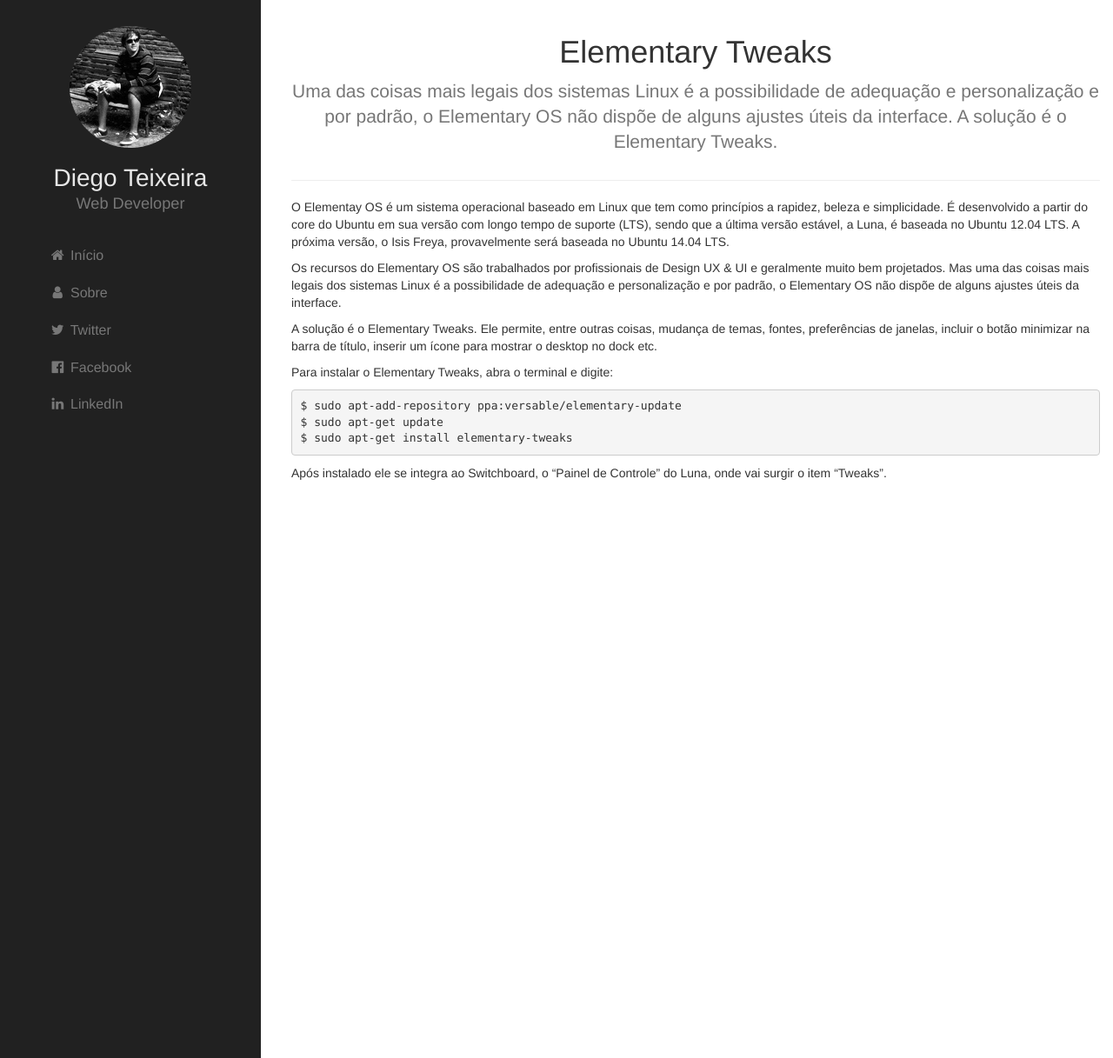
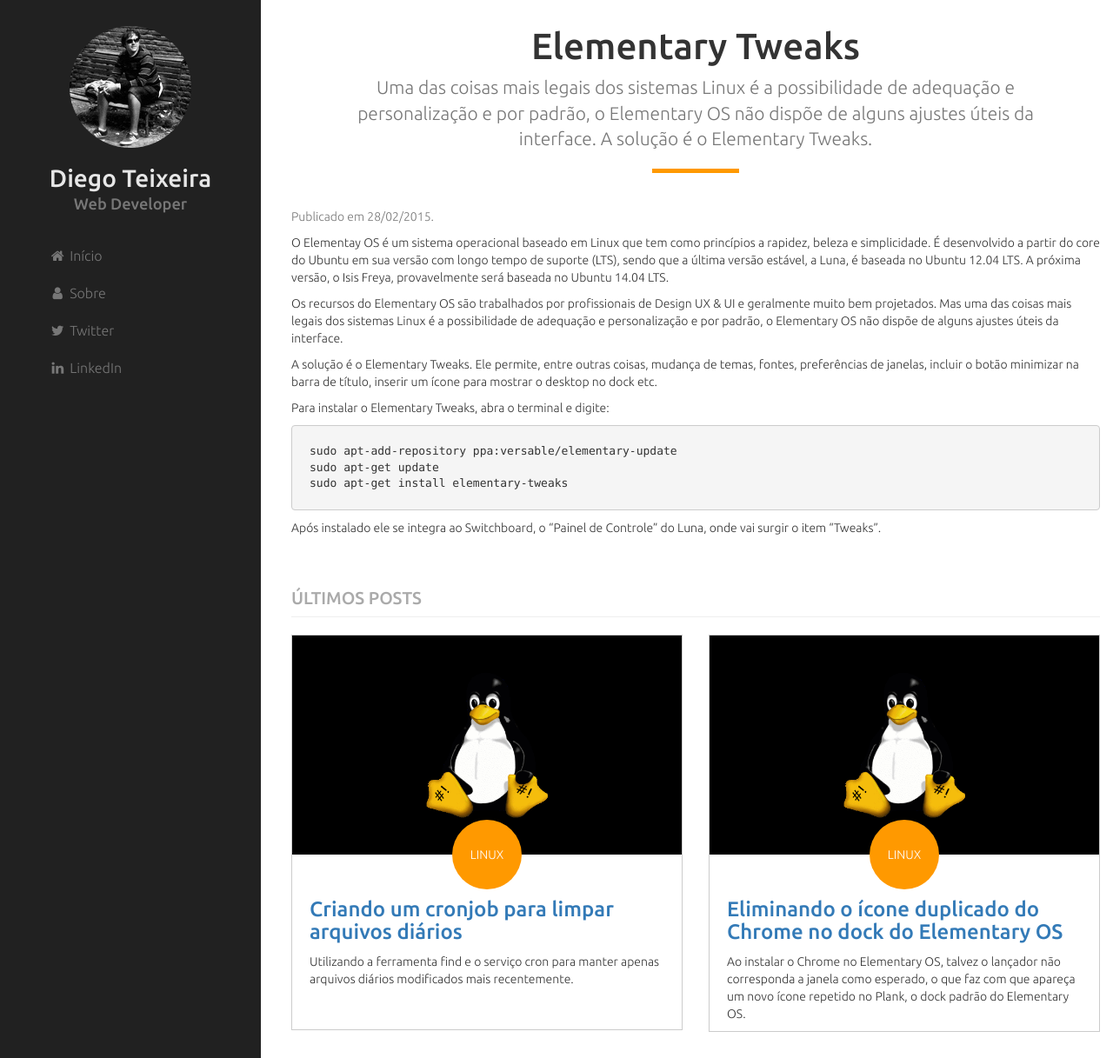
Before and after one commit to diegoteixeir4/diegoteixeir4.github.io, a Jekyll site: the page built from linux/_posts/2015-02-28-elementary-tweaks.md, in a window 1280 px wide and 1217 px high. Shown: the whole window at 87% size. Built offline with Jekyll 4.4.1, drawn with Linux system fonts in a browser that asks for light colours; nearby versions of some CDN libraries.

Commit message:
Ajustes e arquivos diários.

```diff
--- a/_includes/header.html
+++ b/_includes/header.html
@@ -7,10 +7,17 @@
 		<small>Web Developer</small>
 	</h1>
 	<ul class="menu">
-		<li><a href="{{ site.baseurl }}/"><i class="fa fa-fw fa-home"></i> <span>Início</span></a></li>
-		<li><a href="#"><i class="fa fa-fw fa-user"></i> <span>Sobre</a></span></li>
-		<li><a href="#"><i class="fa fa-fw fa-twitter"></i> <span>Twitter</a></span></li>
-		<li><a href="#"><i class="fa fa-fw fa-facebook-official"></i> <span>Facebook</span></a></li>
-		<li><a href="#"><i class="fa fa-fw fa-linkedin"></i> <span>LinkedIn</span></a></li>
+		<li><a href="{{ site.baseurl }}/">
+			<i class="fa fa-fw fa-home"></i> <span>Início</span>
+		</a></li>
+		<li><a href="#">
+			<i class="fa fa-fw fa-user"></i> <span>Sobre</span>
+		</a></li>
+		<li><a href="http://twitter.com/diegoteixeir4">
+			<i class="fa fa-fw fa-twitter"></i> <span>Twitter</span>
+		</a></li>
+		<li><a href="https://br.linkedin.com/in/diegoteixeir4">
+			<i class="fa fa-fw fa-linkedin"></i> <span>LinkedIn</span>
+		</a></li>
 	</ul>
 </div>
--- a/_layouts/post.html
+++ b/_layouts/post.html
@@ -32,8 +32,39 @@
 						<p>
 							{{ page.excerpt }}
 						</p>
+						<hr />
 					</div>
-					{{ content }}
+
+					<div class="content-body">
+						<p class="text-muted">Publicado em {{ page.date | date: "%d/%m/%Y" }}.</p>
+						{{ content }}
+					</div>
+
+					<h3 class="session-header">Últimos Posts</h3>
+					<div class="posts">
+						{% for post in site.related_posts %}
+						  	<div class="post">
+						  		<div class="inner">
+							  		<div class="post-category">
+							  			<div class="thumb">
+							  				<img src="{{ site.baseurl }}/assets/images/cat-{{ post.categories | first }}.png" />
+							  			</div>
+							  			<div class="label">
+							  				{{ post.categories | first | upcase }}
+						  				</div>
+						  			</div>
+							    	<h4 class="post-title">
+							    		<a href="{{ post.url }}">
+							    			{{ post.title }}
+						    			</a>
+						    		</h4>
+							    	<p class="post-excerpt">
+							    		{{ post.excerpt }}
+							    	</p>
+						    	</div>
+						  	</div>
+					  	{% endfor %}
+					</div>
 				</div>
 			</div>
 		</div>
--- a/assets/css/style.css
+++ b/assets/css/style.css
@@ -1,3 +1,4 @@
+@import "http://fonts.googleapis.com/css?family=Ubuntu:300,500";
 /*! normalize.css v3.0.2 | MIT License | git.io/normalize */
 html {
   font-family: sans-serif;
@@ -1617,7 +1618,9 @@
 .wrapper:before,
 .wrapper:after,
 .page-content:before,
-.page-content:after {
+.page-content:after,
+.posts:before,
+.posts:after {
   content: " ";
   display: table;
 }
@@ -1636,8 +1639,27 @@
 .panel-body:after,
 .modal-footer:after,
 .wrapper:after,
-.page-content:after {
+.page-content:after,
+.posts:after {
   clear: both;
+}
+body {
+  font-family: 'Ubuntu', sans-serif;
+  font-weight: 300;
+}
+h1,
+h2,
+h3,
+h4,
+h5,
+h6,
+.h1,
+.h2,
+.h3,
+.h4,
+.h5,
+.h6 {
+  font-weight: 500;
 }
 .wrapper {
   margin-left: -15px;
@@ -1749,6 +1771,9 @@
     width: 100%;
   }
 }
+.content pre {
+  padding: 20px;
+}
 .session-header {
   font-size: 20px;
   text-transform: uppercase;
@@ -1757,11 +1782,16 @@
   margin-bottom: 20px;
   padding-bottom: 10px;
 }
+.content-body {
+  margin-bottom: 60px;
+}
 .content-header {
-  padding-bottom: 9px;
-  margin: 40px 0 20px;
-  border-bottom: 1px solid #eeeeee;
   text-align: center;
+  padding: 10px 50px;
+}
+.content-header h1 {
+  color: #333;
+  font-size: 42px;
 }
 .content-header p {
   margin-bottom: 20px;
@@ -1775,3 +1805,54 @@
     font-size: 21px;
   }
 }
+.content-header hr {
+  border: 0;
+  height: 5px;
+  width: 100px;
+  background-color: #f90;
+  margin-bottom: 30px;
+}
+.posts {
+  margin-left: -15px;
+  margin-right: -15px;
+}
+.posts .post {
+  position: relative;
+  min-height: 1px;
+  padding-left: 15px;
+  padding-right: 15px;
+}
+@media (min-width: 1200px) {
+  .posts .post {
+    float: left;
+    width: 50%;
+  }
+}
+.posts .post .inner {
+  margin-bottom: 30px;
+  border: 1px solid #ccc;
+  min-height: 455px;
+}
+.posts .post .inner .post-title {
+  font-size: 24px;
+}
+.posts .post .inner .post-category .thumb img {
+  display: block;
+  width: 100%;
+  height: auto;
+}
+.posts .post .inner .post-category .label {
+  background-color: #f90;
+  color: #fff;
+  text-align: center;
+  width: 80px;
+  height: 80px;
+  line-height: 80px;
+  border-radius: 40px;
+  margin: -40px auto 0 auto;
+  position: relative;
+}
+.posts .post .inner .post-title,
+.posts .post .inner .post-excerpt {
+  padding: 0 20px;
+}
--- a/_posts/2015-02-28-elementary-tweaks.md
+++ b/linux/_posts/2015-02-28-elementary-tweaks.md
@@ -12,8 +12,8 @@
 
 Para instalar o Elementary Tweaks, abra o terminal e digite:
 
-    $ sudo apt-add-repository ppa:versable/elementary-update
-    $ sudo apt-get update
-    $ sudo apt-get install elementary-tweaks
+    sudo apt-add-repository ppa:versable/elementary-update
+    sudo apt-get update
+    sudo apt-get install elementary-tweaks
 
 Após instalado ele se integra ao Switchboard, o “Painel de Controle” do Luna, onde vai surgir o item “Tweaks”.
--- /dev/null
+++ b/linux/_posts/2015-06-22-cronjob-para-limpar-arquivos-diarios.md
@@ -0,0 +1,33 @@
+---
+layout: post
+title: Criando um cronjob para limpar arquivos diários
+excerpt: Utilizando a ferramenta find e o serviço cron para manter apenas arquivos diários modificados mais recentemente.
+---
+
+As vezes, é necessário manter em alguma pasta arquivos de backup diários, gerados por ferramentas como o `mysqldump`, `zip` etc. Algumas aplicações também criam arquivos de log diários, ex. `logfile-2015-06-22.log`. O ideal no caso dos logs é alterar o comportamento da aplicação, para que crie apenas um arquivo de log, e utilizar a ferramenta `logrotate` ou algum utilitário de log para manter o tamanho do arquivo sob controle. Como o ideal nem sempre é possível, também podemos utilizar o `find` e um cronjob para não deixar os logs neste formato acumularem.
+
+No caso dos arquivos de log, adicione uma linha como esta no final do arquivo `/etc/crontab`:
+
+    30  4  *  *  *  username  find /logs/dir/*.log -mtime +10 | xargs rm
+
+Aqui estamos dizendo para que todo dia às 4:30 o cron execute um comando `find` que liste todos os arquivos com a última modificação há mais de 10 dias e utilize cada linha da saída deste como argumento para o comando `rm`.
+
+O resultado do `find` é algo neste formato:
+
+    /logs/dir/app-2015-06-10.log
+    /logs/dir/app-2015-06-11.log
+    /logs/dir/app-2015-06-12.log
+
+O parametro `-mtime` indica que queremos arquivos apenas com a data de modificação no período `N*24h` especificado. Os valores possível são, por exemplo: `2` quer dizer arquivos modificados há exatamente dois dias, `+2`, modificados a mais de dois dias, e `-2`, há menos de dois dias.
+
+O `xargs` vai utilizar cada linha desta saída como argumento do `rm`, resultando em:
+
+    rm /logs/dir/app-2015-06-10.log
+    rm /logs/dir/app-2015-06-11.log
+    rm /logs/dir/app-2015-06-12.log
+
+Para backups, se você mantem em um diretório os resultados diários de um dump do banco de dados com `mysqldump` e uma cópia compactada com o `zip` da pasta de uploads de um site, pode adicionar ao cron algo como isto:
+
+    30  4  *  *  *  username  find /backup/dir/* -mtime +10 | egrep '(.zip|.sql)$' | xargs rm
+
+Estamos fazendo exatamente a mesma coisa do exemplo anterior, acrescentando um filtro com expressão regular para listar apenas os arquivos `.zip` ou `.log`, evitando assim qualquer exclusão acidental.
```
Also changed, not shown: assets/less/style.less (+67 -1 lines), index.html (+11 -2 lines), Gemfile.lock, assets/images/cat-linux.png (added), linux/_posts/2015-02-28-icone-duplicado-do-chrome-no-plank.md (renamed from _posts/2015-02-28-icone-duplicado-do-chrome-no-plank.md).
